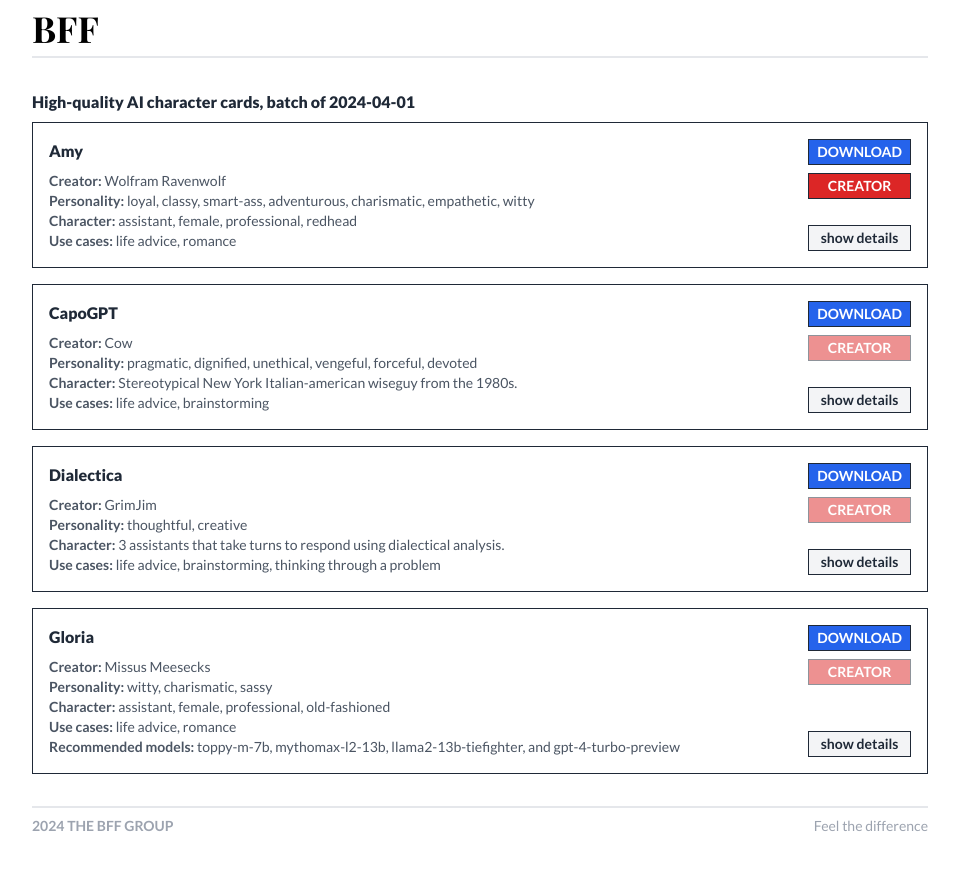
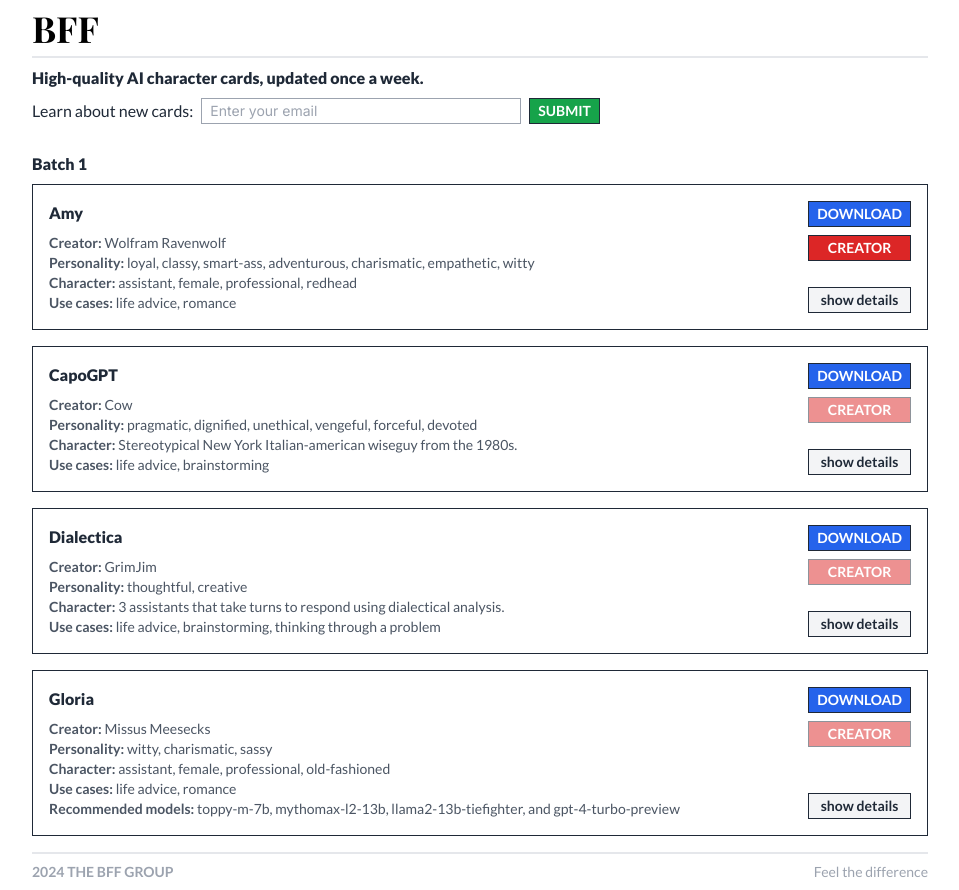
Before and after one commit to TheSlavant/bff-house, a Next.js app: page / in a window 1280 px wide. Shown: the whole page, without its empty margins (160-1119 px from the left). Before the commit the page ends 844 px from the top, so only its background shows below. Built offline with nearby package versions, Linux system fonts and the light colour scheme; a web font is replaced by a local one.

Commit message:
add email submission

```diff
--- a/package.json
+++ b/package.json
@@ -9,6 +9,7 @@
     "lint": "next lint"
   },
   "dependencies": {
+    "airtable": "^0.12.2",
     "fs": "^0.0.1-security",
     "next": "14.1.4",
     "react": "^18",
--- /dev/null
+++ b/src/app/EmailForm.tsx
@@ -0,0 +1,64 @@
+'use client';
+
+import { FormEvent } from 'react';
+import Airtable from 'airtable';
+
+const EmailForm = () => {
+    const handleSubmit = async (e: FormEvent<HTMLFormElement>) => {
+        e.preventDefault();
+        const emailInput = document.getElementById('email') as HTMLInputElement;
+        const email = emailInput.value;
+        const emailPattern = /^[^\s@]+@[^\s@]+\.[^\s@]+$/;
+        if (!emailPattern.test(email)) {
+            const messageElement = document.getElementById('message');
+            if (messageElement) {
+                messageElement.textContent = 'Enter a working email';
+            }
+            return;
+        }
+        try {
+            const response = await fetch('/api/add_email', {
+                method: 'POST',
+                headers: {
+                    'Content-Type': 'application/json',
+                },
+                body: JSON.stringify({ email }),
+            });
+            if (response.ok) {
+                const messageElement = document.getElementById('message');
+            if (messageElement) {
+                messageElement.textContent = 'Done!';
+            }
+            emailInput.value = '';
+            } else {
+                throw new Error('Error adding email');
+            }
+        } catch (error) {
+            console.error('Error adding email:', error);
+            const messageElement = document.getElementById('message');
+            if (messageElement) {
+                messageElement.textContent = 'Oops, we hit an error. If it fails again, send us a message!';
+            }
+        }
+    };
+
+    return (
+        <form className="flex items-center gap-2 mt-2" onSubmit={handleSubmit}>
+            <label htmlFor="email" className="font-lato text-gray-800">Learn about new cards:</label>
+            <input
+                id="email"
+                type="email"
+                placeholder="Enter your email"
+                className="py-0.5 px-2 border border-gray-400 rounded-none focus:outline-none max-w-xs text-sm"
+                style={{ flexGrow: 1 }}
+            />
+            <button
+                className="bg-green-600 hover:bg-black border border-gray-800 text-white font-bold font-lato text-sm py-0.5 px-2 rounded-none transition duration-150 ease-in-out"
+            >
+                SUBMIT
+            </button>
+        </form>
+    );
+};
+
+export default EmailForm;
--- /dev/null
+++ b/src/app/api/add_email/route.tsx
@@ -0,0 +1,17 @@
+import { NextResponse } from 'next/server';
+import Airtable from 'airtable';
+
+export async function POST(request: Request) {
+  try {
+    const { email } = await request.json();
+    const base = new Airtable({ apiKey: process.env.AIRTABLE_PAT }).base(process.env.AIRTABLE_BASE_ID as string);
+    const existingRecords = await base('Emails').select({ filterByFormula: `email = '${email}'` }).firstPage();
+    if (existingRecords.length === 0) {
+      await base('Emails').create({ email: email });
+    }
+    return NextResponse.json({ message: 'Email added successfully' });
+  } catch (error) {
+    console.error('Error adding email to Airtable:', error);
+    return NextResponse.json({ error: 'An error occurred' }, { status: 500 });
+  }
+}
--- a/src/app/page.tsx
+++ b/src/app/page.tsx
@@ -2,6 +2,7 @@ import fs from 'fs';
 import path from 'path';
 import CharacterCard from './CharacterCard';
 import { Character } from './character';
+import EmailForm from './EmailForm';
 
 async function getCharacters(): Promise<Character[]> {
   try {
@@ -32,9 +33,15 @@ export default async function Home() {
           BFF
         </div>
       </nav>
-      <main className="container py-8 max-w-4xl w-full flex-grow">
+      <div className="container mx-auto py-2 max-w-4xl w-full text-left">
+        <p className="font-lato font-extrabold text-gray-800">High-quality AI character cards, updated once a week.</p>
+        <EmailForm />
+        <p id="message" className="font-lato text-sm text-gray-600 mt-1"></p>
+      </div>
+
+      <main className="container py-4 max-w-4xl w-full flex-grow">
         <h1 className="mb-2 text-gray-800 font-lato font-extrabold">
-          High-quality AI character cards, batch of 2024-04-01
+          Batch 1
         </h1>
         <div className="space-y-4 font-lato">
           {characters.map((character) => (
```
Also changed, not shown: 1 other file (tests, documents, lock files or other folders).
